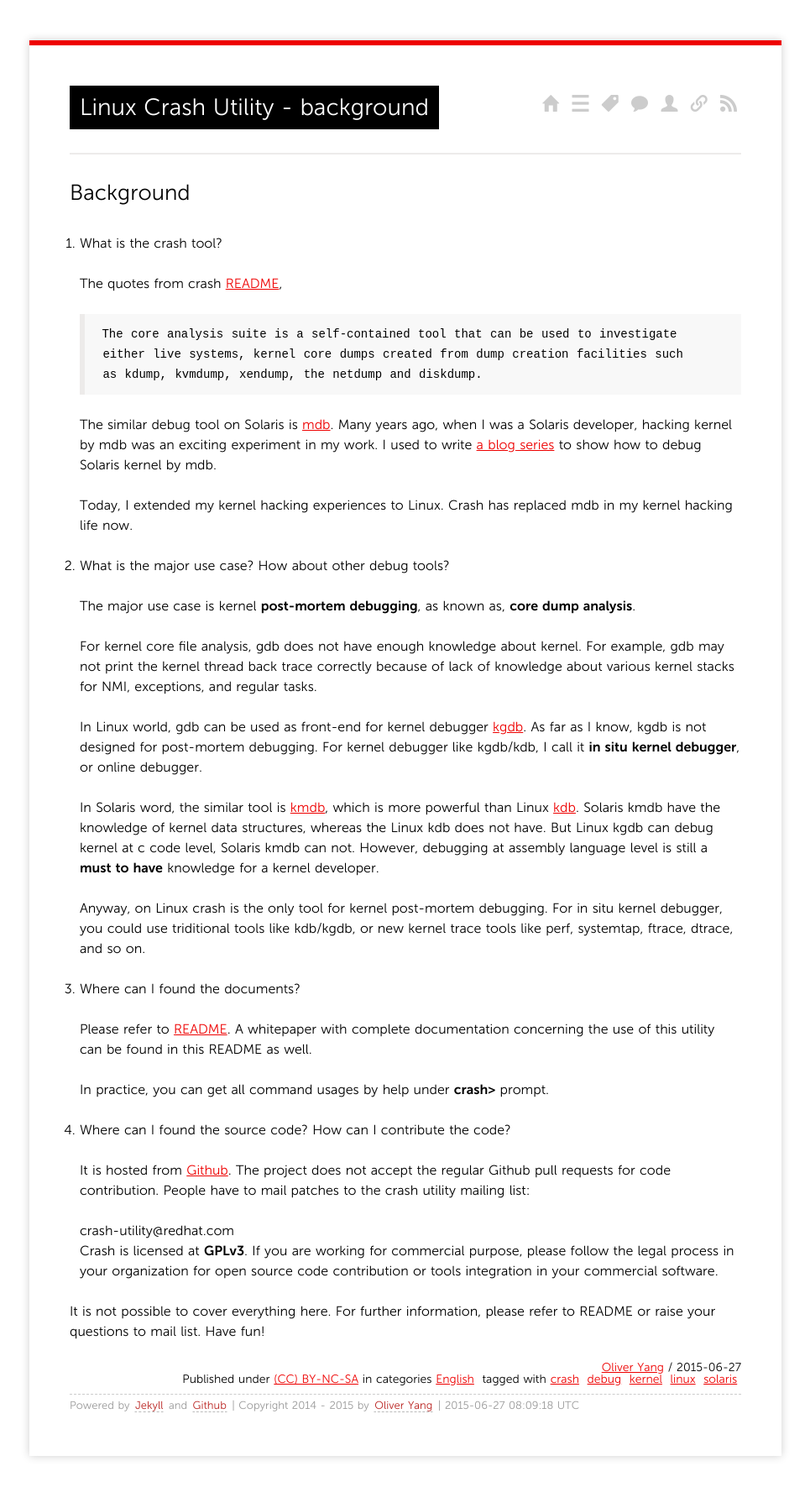
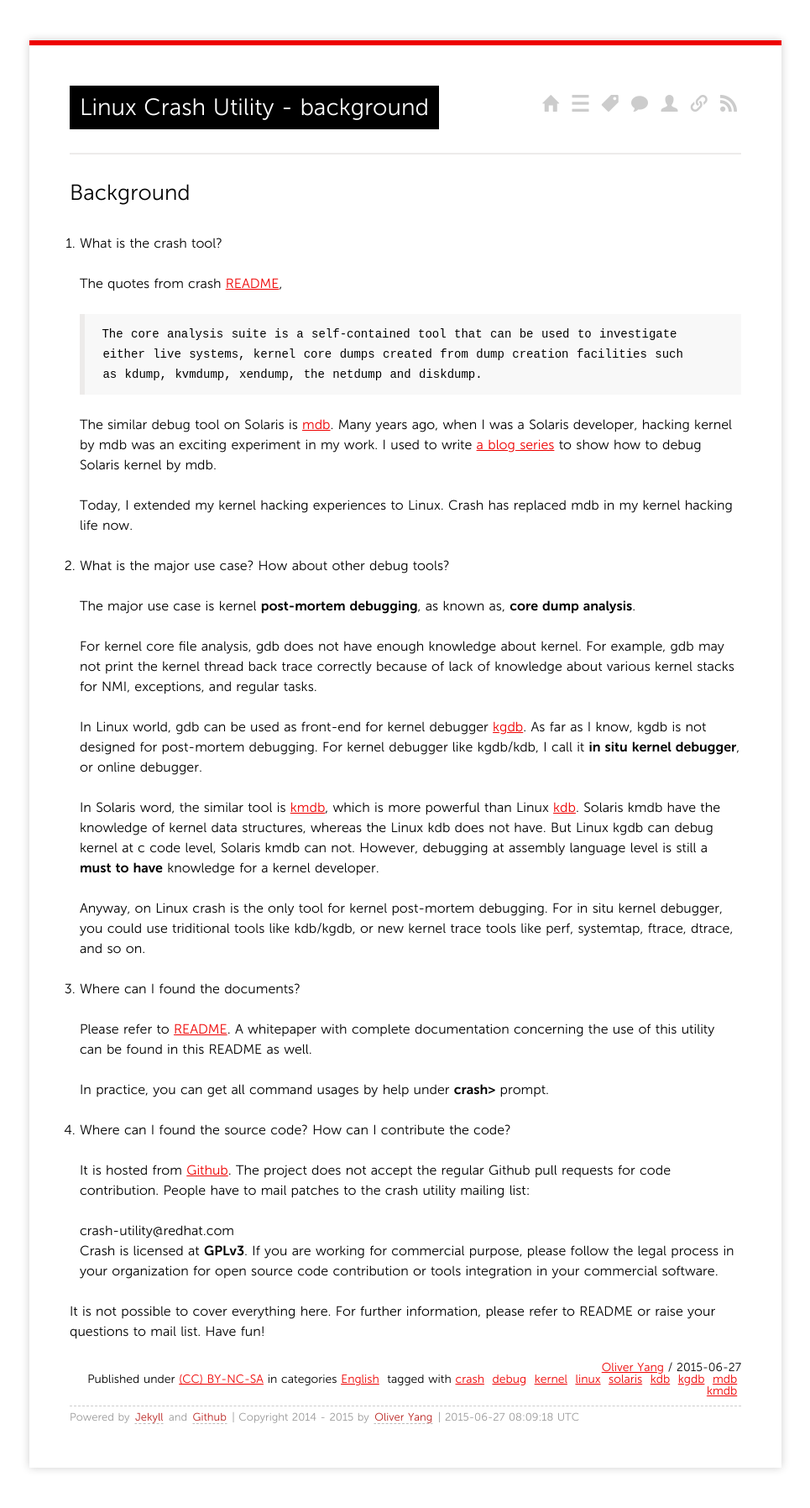
Before and after one commit to yangoliver/yangoliver.github.io, a Jekyll site: the page built from _posts/2015/2015-06-27-linux-crash-background.md, in a window 1280 px wide. Shown: the whole page at 84% size, without its empty margins (157-1122 px from the left). Built offline with Jekyll 4.4.1, drawn with Linux system fonts in a browser that asks for light colours; Markdown is read by kramdown in place of the engine named in the settings; comment, search, counter and statistics services are not loaded.

Commit message:
tags cleanup
Signed-off-by: Yong Yang <yangoliver@gmail.com>

```diff
--- a/_posts/2015/2015-06-27-linux-crash-background.md
+++ b/_posts/2015/2015-06-27-linux-crash-background.md
@@ -4,7 +4,7 @@ title: Linux Crash Utility - background
 categories:
 - English
 tags:
-- [crash, debug, kernel, linux, solaris]
+- [crash, debug, kernel, linux, solaris, kdb, kgdb, mdb, kmdb]
 ---
 
 ##Background
```
Also changed, not shown: _posts/2015/2015-06-01-python-and-irqstat.md (+1 -1 lines).
